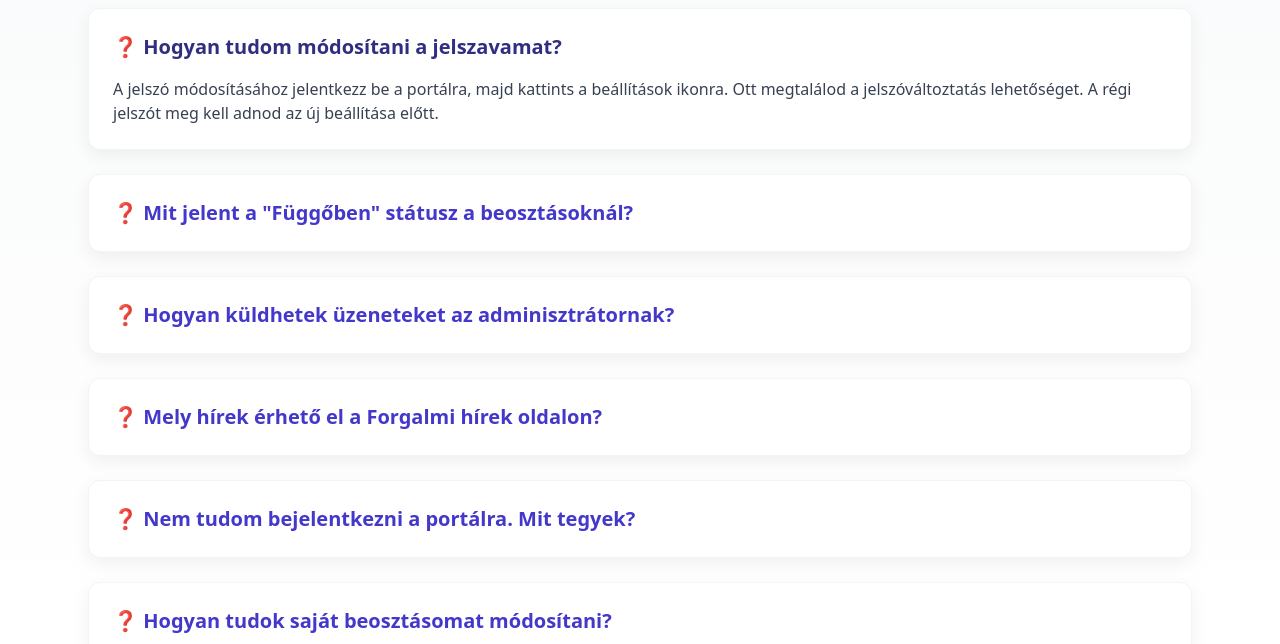
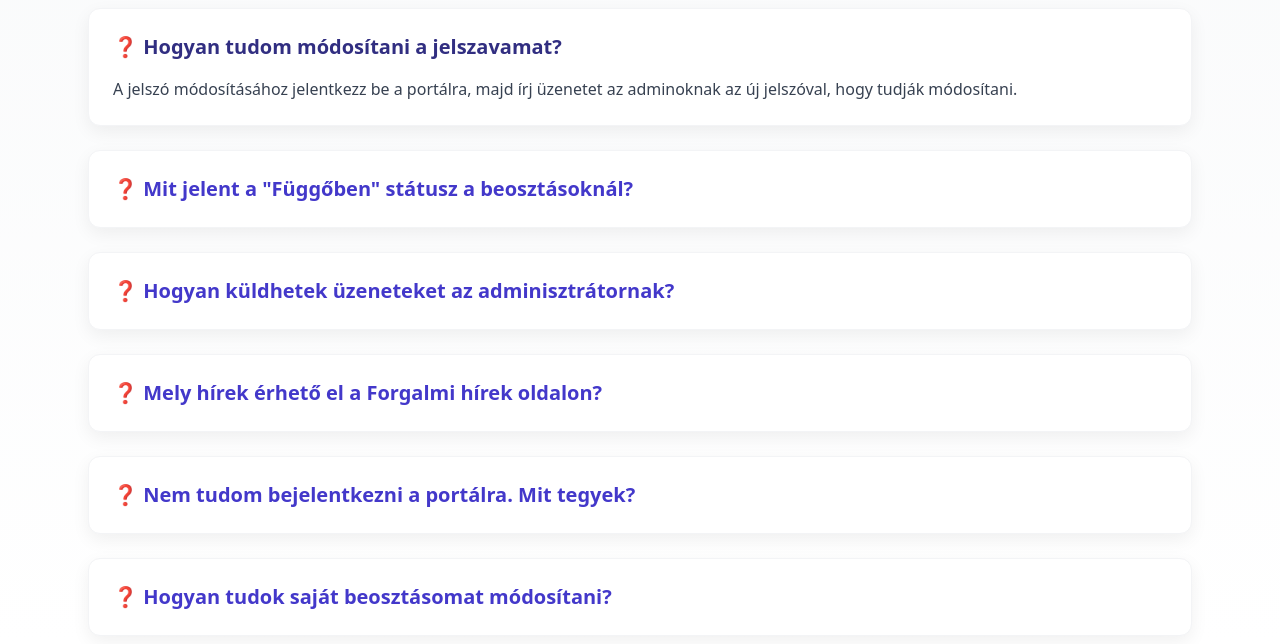
Before and after one commit to Sargakalap/red-trains-website, a website: page gyik.html in a window 1280 px wide. Both pictures are taken after a click on the element "❓ Hogyan tudom módosítani a jelszavamat?". Shown: the part 156-800 px from the top of the page. Drawn offline with nearby package versions, Linux system fonts and the light colour scheme.

Commit message:
initial commit

```diff
--- a/gyik.html
+++ b/gyik.html
@@ -56,7 +56,7 @@
                     ❓ Hogyan tudom módosítani a jelszavamat?
                 </h3>
                 <div class="answer hidden mt-4 text-gray-700">
-                    <p>A jelszó módosításához jelentkezz be a portálra, majd kattints a beállítások ikonra. Ott megtalálod a jelszóváltoztatás lehetőséget. A régi jelszót meg kell adnod az új beállítása előtt.</p>
+                    <p>A jelszó módosításához jelentkezz be a portálra, majd írj üzenetet az adminoknak az új jelszóval, hogy tudják módosítani.</p>
                 </div>
             </div>
 
```
